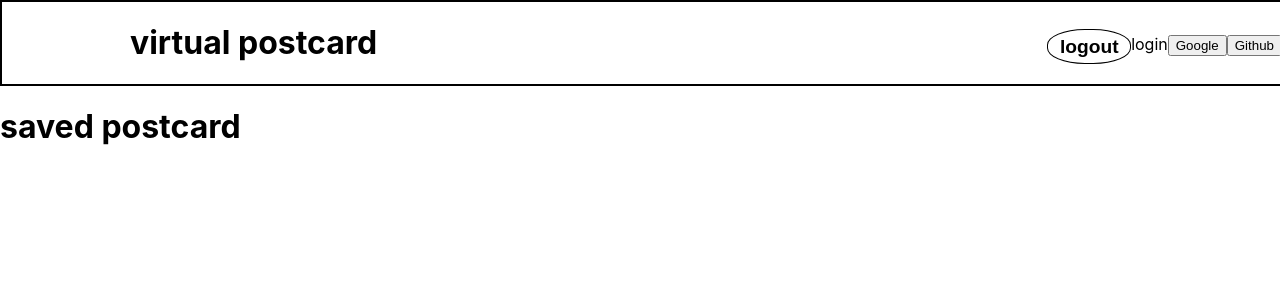
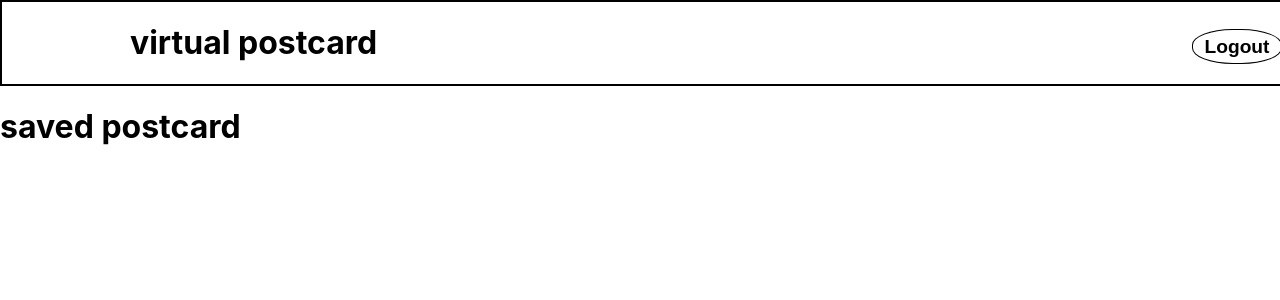
Before and after one commit to higayoshiko/Virtual-Postcard, a React (Create React App) app in the folder virtualPostcard/: page /saved in a window 1280 px wide. Shown: the top 300 px of the page. Built offline with nearby package versions, Linux system fonts and the light colour scheme; no server answers; sample sign-in values are in the browser's storage.

Commit message:
add logout function

```diff
--- a/virtualPostcard/src/components/header/header.jsx
+++ b/virtualPostcard/src/components/header/header.jsx
@@ -1,8 +1,8 @@
 import React from "react";
-import Login from "../login/login";
+
 import styles from "./header.module.css";
 
-const Header = ({ authService }) => {
+const Header = ({ onLogOut }) => {
   return (
     <header className={styles.header}>
       <div className={styles.logo}>
@@ -10,12 +10,12 @@ const Header = ({ authService }) => {
         {/* install font awesome */}
         <h1>virtual postcard</h1>
       </div>
-
-      <div className={styles.login}>
-        <Login authService={authService} />
-      </div>
-
-      <button className={styles.logoutBtn}>logout</button>
+      <div className={styles.login}></div>
+      {onLogOut && (
+        <button onClick={onLogOut} className={styles.logoutBtn}>
+          Logout
+        </button>
+      )}
     </header>
   );
 };
--- a/virtualPostcard/src/components/login/login.jsx
+++ b/virtualPostcard/src/components/login/login.jsx
@@ -1,4 +1,4 @@
-import React from "react";
+import React, { useEffect } from "react";
 import { useNavigate } from "react-router";
 import styles from "./login.module.css";
 
@@ -13,6 +13,12 @@ const Login = ({ authService }) => {
       .login(event.currentTarget.textContent) // provider name
       .then((data) => goToSave(data.user.uid));
   };
+
+  useEffect(() => {
+    authService.onAuthChange((user) => {
+      user && goToSave(user.id); // no user = null
+    });
+  });
 
   return (
     <section className={styles.login}>
--- a/virtualPostcard/src/components/makePostCard/makePostCard.jsx
+++ b/virtualPostcard/src/components/makePostCard/makePostCard.jsx
@@ -1,10 +1,12 @@
 import React from "react";
+import Login from "../login/login";
 import Header from "../header/header";
 
 const MakePostCard = ({ authService }) => {
   return (
     <>
       <Header authService={authService} />
+      <Login authService={authService} />
       <h1>make postcard</h1>
     </>
   );
--- a/virtualPostcard/src/components/savePage/savedPage.jsx
+++ b/virtualPostcard/src/components/savePage/savedPage.jsx
@@ -3,9 +3,19 @@ import { useNavigate } from "react-router";
 import Header from "../header/header";
 
 const SavedPostCard = ({ authService }) => {
+  const navigate = useNavigate();
+
   const onLogOut = () => {
     authService.logout();
   };
+
+  useEffect(() => {
+    authService.onAuthChange((user) => {
+      if (!user) {
+        navigate("/");
+      }
+    });
+  });
 
   return (
     <>
--- a/virtualPostcard/src/service/auth_service.js
+++ b/virtualPostcard/src/service/auth_service.js
@@ -7,6 +7,12 @@ class AuthService {
     return firebaseApp.auth().signInWithPopup(authProvider);
   } // unit test
 
+  onAuthChange(onUserChanged) {
+    firebase.auth().onAuthStateChanged((user) => {
+      onUserChanged(user);
+    });
+  } //get callback function
+
   logout() {
     firebaseApp.auth().signOut();
   }
```
